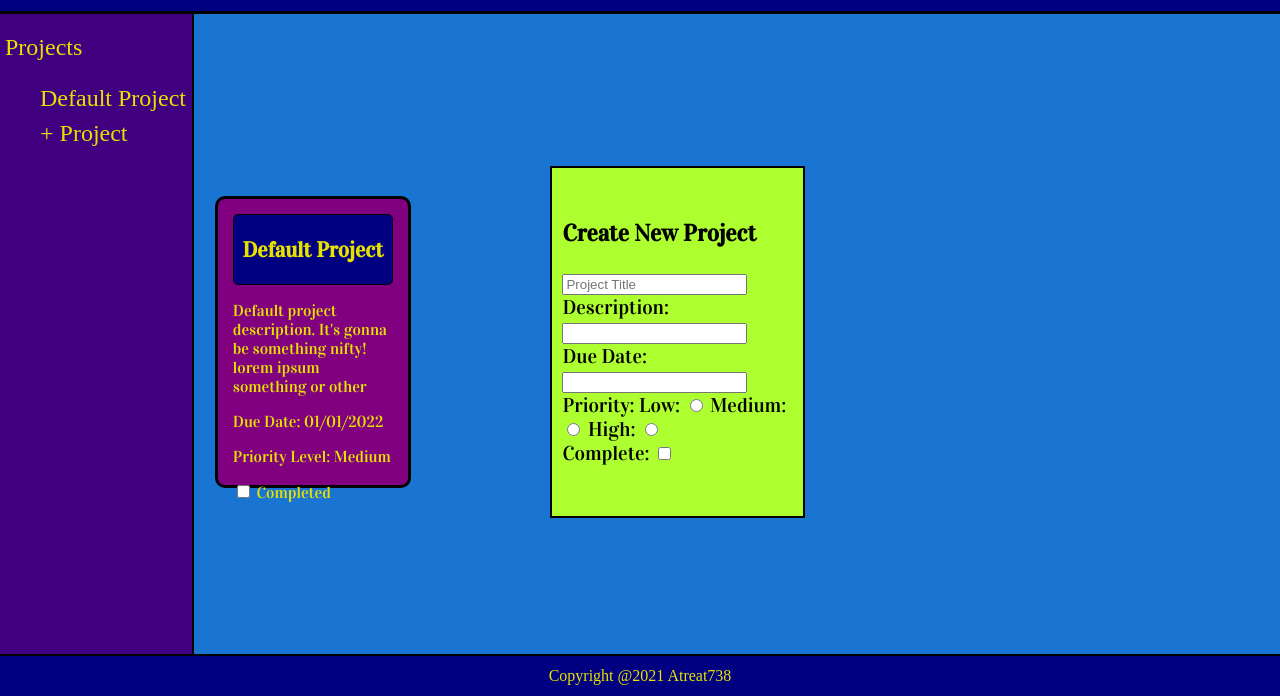
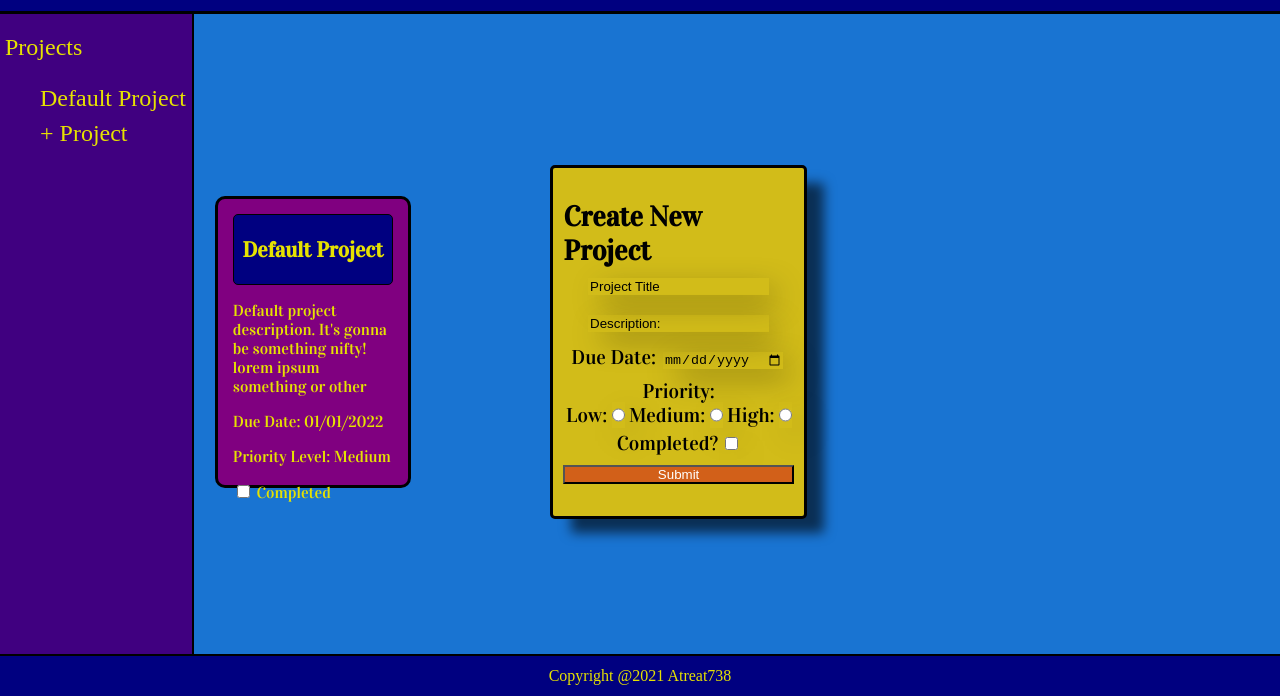
Before and after one commit to Atreat738/To-Do-List, a website built with webpack: page dist/index.html in a window 1280 px wide. Shown: the part 109-805 px from the top of the page. Built offline with Linux system fonts and the light colour scheme.

Commit message:
More Form Stylings

```diff
--- a/src/project.js
+++ b/src/project.js
@@ -1,5 +1,6 @@
 export default function addProject() {
     const addProjectBtn = document.querySelector('#AddProject');
+    const titleInput = document.querySelectoy('#TitleInput');
 
     addProjectBtn.addEventListener('click', () => {
 
--- a/src/style.css
+++ b/src/style.css
@@ -82,7 +82,7 @@ header h1 {
     margin-top: 7.5px;
 }
 
-#SideBar ul li:hover {
+#SideBar ul li:hover, #FormSubmitBtn:hover {
     text-decoration: underline;
     cursor: pointer;
 }
@@ -103,6 +103,12 @@ footer p {
     color: #e6e200;
 }
 
+.Center {
+    margin: 0 auto;
+}
+
+/* Begin Create Project Form CSS*/
+
 #FormContainer {
     font-family: 'Vidaloka', serif;
     font-size: 1.25rem;
@@ -110,15 +116,55 @@ footer p {
     flex-direction: column;
     justify-content: center;
     position: absolute;
-    padding:10px;
+    padding: 10px;
+    margin: auto 30% auto 30%;
+    border: 3px solid black;
+    border-radius: 5px;
+    box-shadow: 19px 16px 12px -2px rgba(0,0,0,0.60);
     z-index: 2;
-    margin: auto 30% auto 30%;
-    border: 2px solid black;
     width: 20%;
     height: 50%;
-    background-color: greenyellow;
+    background-color: #d2bc19;
 }
 
 #FormContainer h3 {
-    margin-top: 0;
+    font-size: 1.75rem;
+
 }
+
+#FormContainer input {
+    margin: 10px 2.5px;
+    box-shadow: 10px 10px 30px -5px rgba(0,0,0,0.67);
+    background: transparent;
+    border: none;
+}
+
+::placeholder {
+    color: black;
+    opacity: 1;
+}
+
+#TitleInputLabel {
+    display: flex;
+    justify-content: center;
+    text-align: center;
+}
+
+#RadioContainer {
+    display: flex;
+    justify-content: space-around;
+}
+
+#FormContainer input[type="radio"] {
+    margin: -1px;
+    vertical-align: middle;
+}
+
+#FormSubmitBtn {
+    background-color: #d26019;
+    color: white;
+    padding: 0;
+    margin-top: 5px;
+}
+
+/*End Create Project Form CSS*/
```
Also changed, not shown: dist/bundle.js, dist/index.html.
